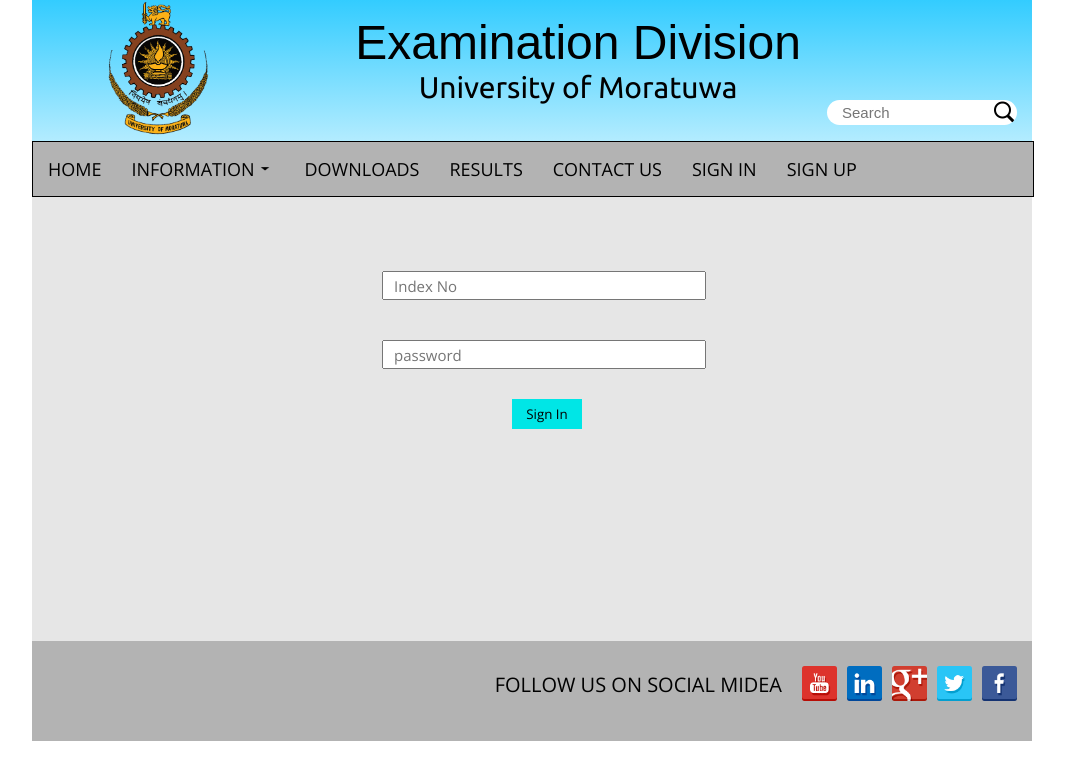
After one commit to binodmx/examination-management-system, a PHP site: page /signin.php in a window 1280 px wide. The commit adds this page. Shown: the top 780 px of the page, without its empty margins (108-1173 px from the left). Run offline with PHP 8.4, Linux system fonts and the light colour scheme.

Commit message:
added php file

```diff
--- a/css/main.css
+++ b/css/main.css
@@ -14,12 +14,15 @@
 .top_bar{
     width:1000px;
     background: linear-gradient(#33ccff,#b3ecff);
+
 }
 .top_bar_links{
     float: left;
     width: 1000px;
     background-color:#b3b3b3;
-
+    border-style:solid;
+    border-width: 1px;
+    border-color: black;
 
 }
 
@@ -52,6 +55,9 @@
 .top_bar_links nav ul li ul{
     position: absolute;
     display: none;
+    border-color: black;
+    border-style: solid;
+    border-width: 1px;
 }
 .top_bar_links nav ul li:hover ul{
     display: block;
@@ -95,7 +101,7 @@
 }
 .header{
     float:left;
-	margin-left:150px;
+    margin-left: 140px;
 }
 
 .header h1{
@@ -153,14 +159,17 @@
     text-align: center;
     width: 500px;
     float: left;
+
+
 }
 .exam_calander h2{
     font-weight: lighter;
+    border-color: black;
 }
 .news{
     text-align: center;
     width: 500px;
-    float: left;
+    float: right;
 }
 .news h2{
     font-weight: lighter;
@@ -186,16 +195,54 @@
     margin-right: 10px;
     width: 35px;
 }
-.signin {
+.signin_wrapper {
     background-color:#e6e6e6;
-	height: 300px;
+    height: 500px;
 }
-.signin form{
+.signin_form{
+    width: 300px;
     margin: 0 auto;
-	vertical-align: center;
+    padding:90px 0px;
+}
+.signin_form input{
+    width: 100%;
+    margin-top: 40px;
+    padding:0px 10px;
+    height: 25px;
+    font-size: 15px;
+    font-family: "Open Sans";
+}
+.signin_form button{
+    margin-top: 30px;
+    margin-left:130px;
+    background-color: #00e6e6;
+    display: block;
+    cursor: pointer;
+    width: 70px;
+    height: 30px;
+    border: none;
+    font-family: "Open Sans";
 
 }
-.signin form ul li {
-	font-family: arial;
-	list-style: none;
+.signin_form button:hover{
+  background-color: rgba(48,243,228,0.87);
+
 }
+.signupform{
+    width: 1000px;
+    height: 400px;
+    background-color: #e6e6e6 ;
+}
+.signupform table{
+    margin: 0 auto;
+    padding-top: 30px;
+}
+.signupform table tr{
+    font-family: "Open Sans";
+    padding: 10px 10px;
+
+}
+.signupform table tr td{
+    margin-bottom: 10px;
+
+}
--- /dev/null
+++ b/header.php
@@ -0,0 +1,43 @@
+<!DOCTYPE html>
+<html>
+<head>
+    <title>home</title>
+    <link rel="stylesheet" type="text/css" href="css/main.css">
+</head>
+<body>
+<div class="wrapper">
+    <div class="top_bar clearfix">
+        <div class="image clearfix">
+            <img src="image/mora.png" width="113.333px" height="137px">
+        </div>
+        <div class="header">
+            <h1>Examination Division</h1>
+            <p>University of Moratuwa </p>
+        </div>
+        <div class="site_search clearfix">
+            <form method="get" action="indx.html">
+                <input type="search" name="search-box" placeholder="Search">
+                <button type="submit"></button>
+            </form>
+        </div><!-- site_search -->
+    </div>
+    <div class="top_bar_links">
+        <nav>
+            <ul>
+                <li><a href="index.php">HOME</a></li>
+                <li><a href="#">INFORMATION<img src="icon/down_arrow.png"></a>
+                    <ul>
+                        <li><a href="#">ACADEMIC TRANSCRIPT</a></li>
+                        <li><a href="#">DEGREE CERTIFICATE</a></li>
+                        <li><a href="#">RESULTS SHEET</a></li>
+                        <li><a href="#">STUDENT VERIFICATION</a></li>
+                    </ul>
+                </li>
+                <li><a href="#">DOWNLOADS</a></li>
+                <li><a href="#">RESULTS</a></li>
+                <li><a href="#">CONTACT US</a></li>
+                <li><a href="signin.php">SIGN IN</a></li>
+                <li><a href="signup.php">SIGN UP</a></li>
+            </ul>
+        </nav>
+    </div>
--- /dev/null
+++ b/signin.php
@@ -0,0 +1,23 @@
+<?php
+    include_once "header.php";
+?>
+<link rel="stylesheet" type="text/css" href="css/main.css">
+<div class="signin_wrapper">
+    <form class="signin_form">
+        <input type="text" placeholder="Index No" name="index">
+        <input type="password" placeholder="password" name="pwd">
+        <button type="submit" name="submit"> Sign In</button>
+    </form>
+</div>
+<div class="follow clearfix">
+    <div class="icon">
+        <a href="http://www.facebook.com/"><img src="icon/facebook.png" alt="" ></a>
+        <a href="http://twitter.com/MoratuwaUni"><img src="icon/twitter.png" alt=""></a>
+        <a href="https://plus.google.com/118354321025436191714/posts"><img src="icon/google-plus.png" alt=""></a>
+        <a href="http://www.linkedin.com/edu/university-of-moratuwa-14828"><img src="icon/linkedin.png" alt=""></a>
+        <a href="http://www.youtube.com/user/uomwebteam/videos"><img src="icon/youtube.png" alt=""></a>
+    </div>
+    <p>FOLLOW US ON SOCIAL MIDEA</p>
+</div>
+</body>
+</html>
```
Also changed, not shown: index.html (deleted, +0 -35 lines), index.php (added, +35 -0 lines), signup.php (added, +30 -0 lines), icon/down_arrow.png (added), icon/facebook.png (added), icon/google-plus.png (added), icon/linkedin.png (added), icon/twitter.png (added), icon/youtube.png (added). Lines whose indentation alone changed are shown as unchanged.
